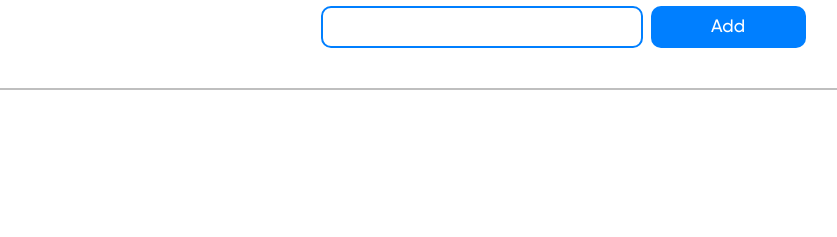
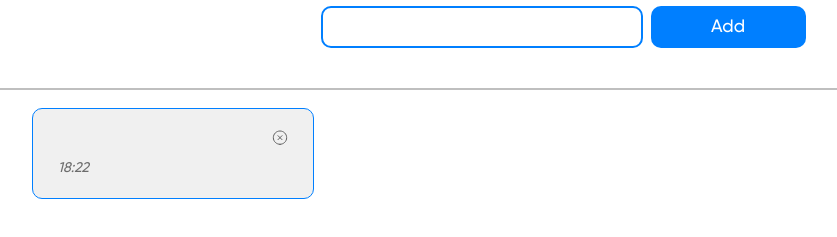
Before and after one commit to ZiBullet/toDo, a plain HTML site: page index.html in a window 1280 px wide. Shown: the part 147-384 px from the top of the page, without its empty margins (77-914 px from the left). Drawn offline with Linux system fonts and the light colour scheme.

Commit message:
styles-done

```diff
--- a/index.html
+++ b/index.html
@@ -17,6 +17,19 @@
             <div class="header__bottom-line"></div>
         </div>
     </header>
+    <main class="main">
+        <div class="cards">
+            <div class="cards__wrap container">
+                <div class="cards__card">
+                    <div class="cards__card-content">
+                        <h3 class="cards__card-title"></h3>
+                        <img src="./imgs/cancel-icon.svg" class="cards__card-del">
+                    </div>
+                    <p class="cards__card-time">18:22</p>
+                </div>
+            </div>
+        </div>
+    </main>
     <script src="./script.js"></script>
 </body>
 </html>
--- /dev/null
+++ b/styles/cards.css
@@ -0,0 +1,57 @@
+.cards {
+    display: flex;
+    align-items: flex-start;
+    gap: 25px;
+}
+
+.cards__wrap {
+    max-width: 1092px;
+}
+
+.cards__card {
+    max-width: 282px;
+    width: 100%;
+    display: flex;
+    flex-direction: column;
+    align-items: flex-start;
+    padding: 21px 25px;
+    gap: 15px;
+    background: var(--grey);
+    border: 1px solid var(--blue);
+    border-radius: var(--radius);
+}
+
+.cards__card-content {
+    width: 100%;
+    display: flex;
+    align-items: flex-start;
+    justify-content: space-between;
+    gap: 5px;
+}
+
+.cards__card-title {
+    color: var(--black);
+    font-family: var(--GS);
+    font-size: 18px;
+    font-weight: 600;
+    line-height: 22.05px;
+}
+
+.cards__card-del {
+    cursor: pointer;
+    opacity: .6;
+    transition: .3s;
+}
+
+.cards__card-del:hover {
+    opacity: 1;
+}
+
+.cards__card-time {
+    font-family: var(--GM);
+    font-size: 14px;
+    font-style: italic;
+    font-weight: 500;
+    line-height: 16.98px;
+    color: var(--black-opc55);
+}
--- a/styles/fonts.css
+++ b/styles/fonts.css
@@ -10,6 +10,6 @@
 }
 @font-face {
     font-family: Gilroy-Semibold;
-    src: url("../fonts/Gilroy-Medium.ttf") format("truetype");
+    src: url("../fonts/Gilroy-Semibold.ttf") format("truetype");
     font-weight: 600;
 }
--- a/styles/header.css
+++ b/styles/header.css
@@ -1,4 +1,5 @@
 .header {
+    margin-bottom: 18px;
     padding: 72px 0 42px;
     position: relative;
 }
--- a/styles/main.css
+++ b/styles/main.css
@@ -1,3 +1,4 @@
 @import url("./fonts.css");
 @import url("./base.css");
 @import url("./header.css");
+@import url("./cards.css");
```
